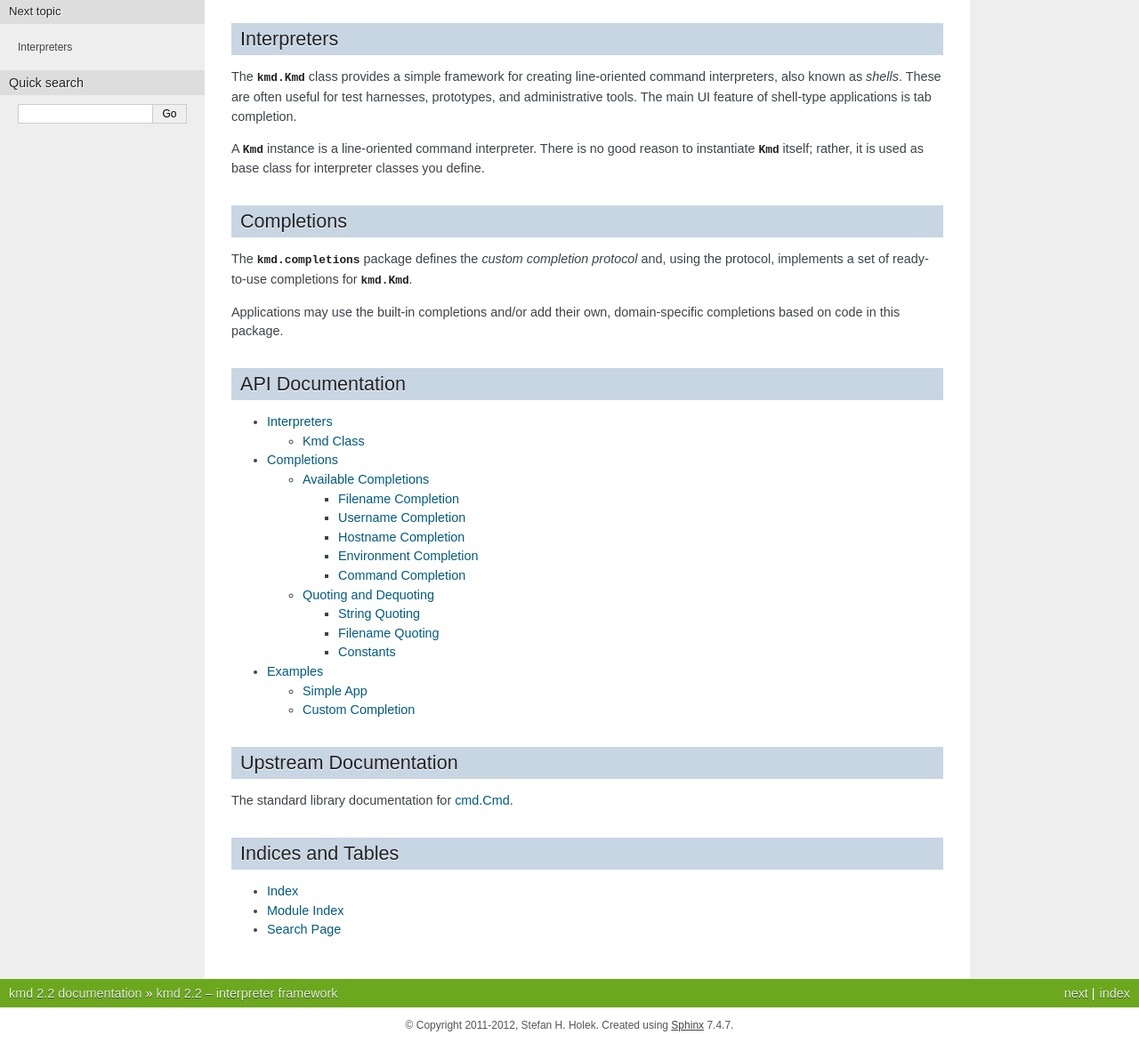
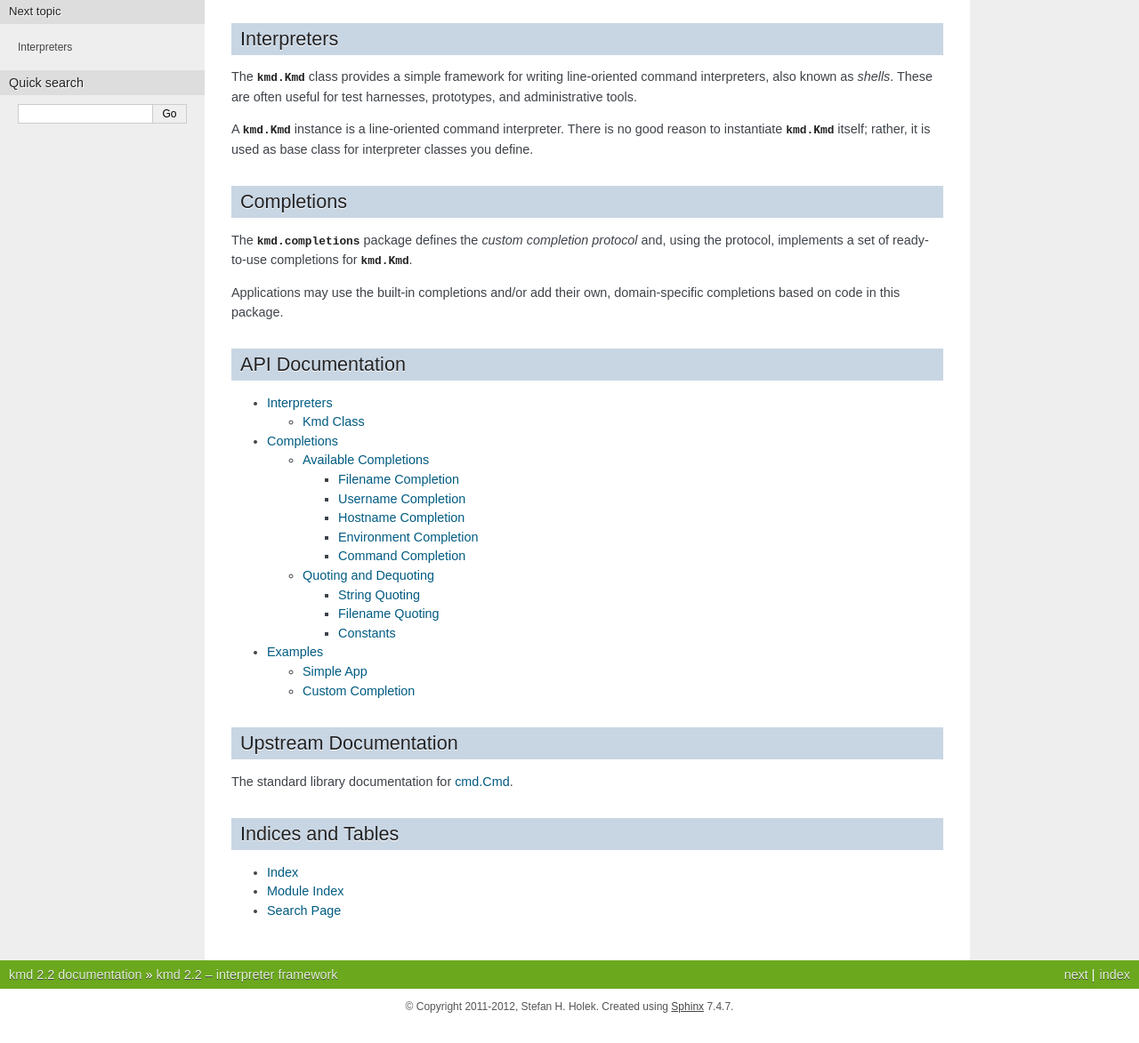
Before and after one commit to stefanholek/kmd, a Sphinx documentation site: the page built from docs/index.rst, in a window 1280 px wide, cut to the strip 209-1382 px from the top of the page. Shown: the whole strip at 89% size. Built offline with Sphinx 7.4.7, drawn with Linux system fonts in a browser that asks for light colours; the version number is read from the project's files by our own code; after the commit the page ends 1361 px from its top, so only the background shows below that.

Commit message:
Update Kmd docstrings.

```diff
--- a/docs/index.rst
+++ b/docs/index.rst
@@ -7,13 +7,12 @@ kmd |version| -- Interpreter Framework
 Interpreters
 ====================
 
-The :class:`kmd.Kmd` class provides a simple framework for creating
+The :class:`kmd.Kmd` class provides a simple framework for writing
 line-oriented command interpreters, also known as *shells*. These are often
 useful for test harnesses, prototypes, and administrative tools.
-The main UI feature of shell-type applications is tab completion.
 
-A :class:`~kmd.Kmd` instance is a line-oriented command interpreter.
-There is no good reason to instantiate :class:`~kmd.Kmd` itself; rather, it is used as
+A :class:`kmd.Kmd` instance is a line-oriented command interpreter.
+There is no good reason to instantiate :class:`kmd.Kmd` itself; rather, it is used as
 base class for interpreter classes you define.
 
 Completions
```
Also changed, not shown: 1 other file.
